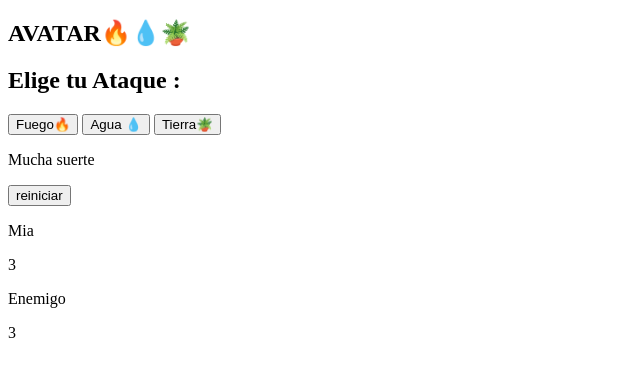
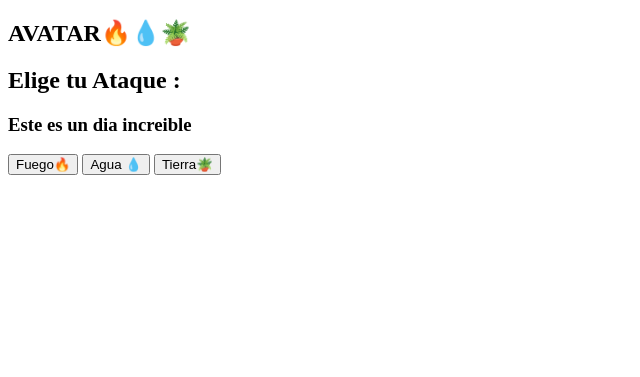
Before and after one commit to Elevaluador/proyecto, a plain HTML site: page proyecto.html in a window 1280 px wide. Shown: the part 61-438 px from the top of the page, without its empty margins (0-640 px from the left). Drawn offline with Linux system fonts and the light colour scheme.

Commit message:
cambio numero 2

```diff
--- a/proyecto.html
+++ b/proyecto.html
@@ -10,41 +10,12 @@
     <section id="selecionar-ataque">
         <h1 class="titulo"> AVATAR🔥💧🪴</h1>
         <h2 class="subtitulo"> Elige tu Ataque :</h2>
+        <h3> Este es un dia increible</h3>
         <div class="tarjetas-ataques">
             <button id="boton-fuego" class="boton-ataque"> Fuego🔥</button>
             <button id="boton-agua"class="boton-ataque"> Agua 💧</button>
             <button id="boton-tierra" class="boton-ataque"> Tierra🪴</button>
         </div>
-        <div>
-           <div id="mensajes">
-                 <p id="resultado"> Mucha suerte </p>
-                 <section id="reiniciar">
-                    <button id="boton-reiniciar">reiniciar</button>
-                </section>
-
-            </div>
-
-
-        </div>
-        <div class="cuadros-ataques">
-            <div class="ataques-jugador">
-                 <p> Mia</p>
-                 <p id="vidas-jugador">3</p>
-                 <p id="mascota-jugador"></p>
-                 <div id="mensajes-jugador"></div>
-            </div>
-
-            <div class="ataques-enemigo">
-                <p> Enemigo</p>
-                <p id="vidas-enemigo">3</p>
-                <p id="mascota-enemigo"></p>
-                <div id="mensajes-enemigo"></div>
-
-            </div>
-
-
-        </div>
-    </section>
 
 </body>
 </html>
```
